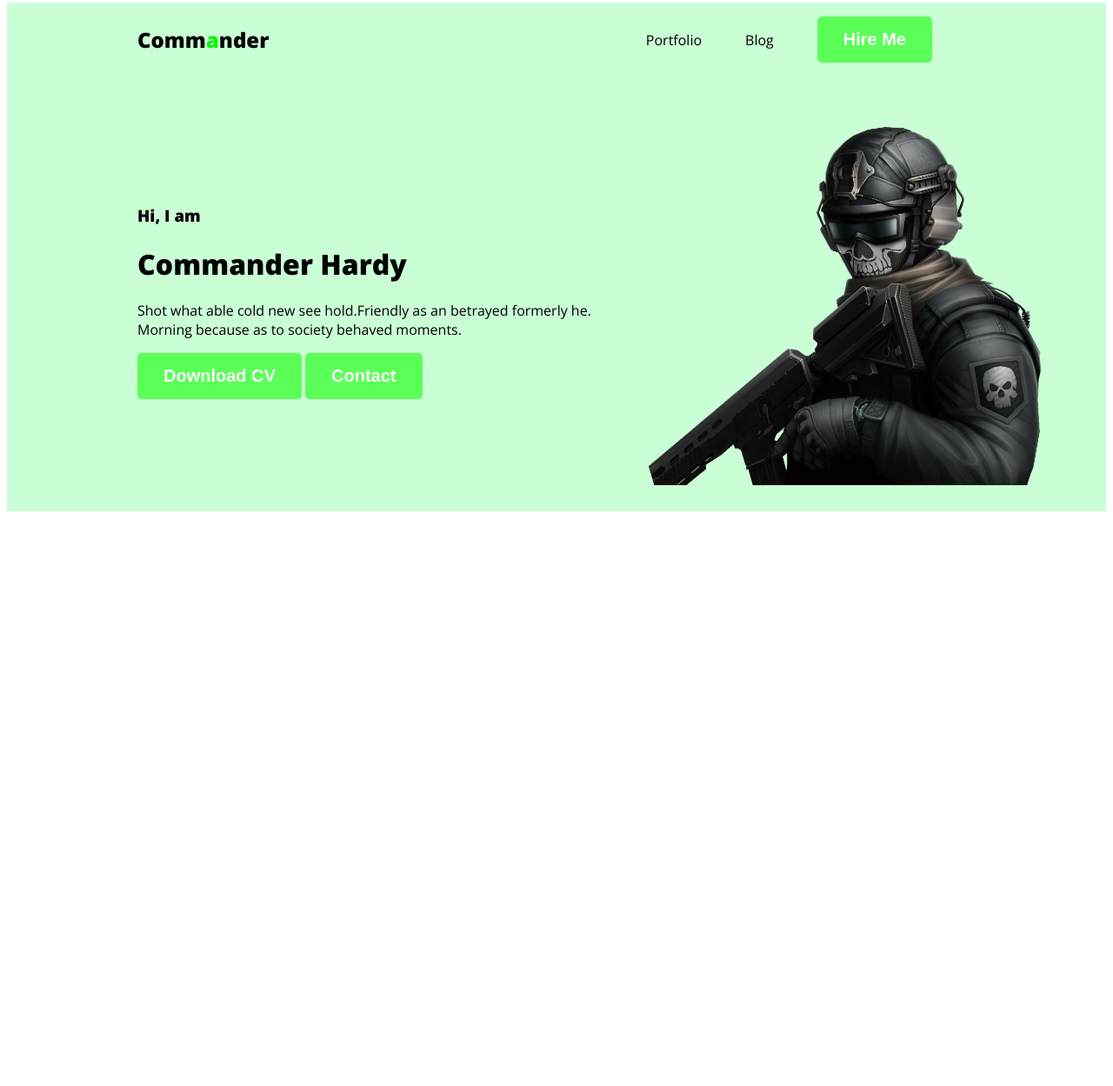
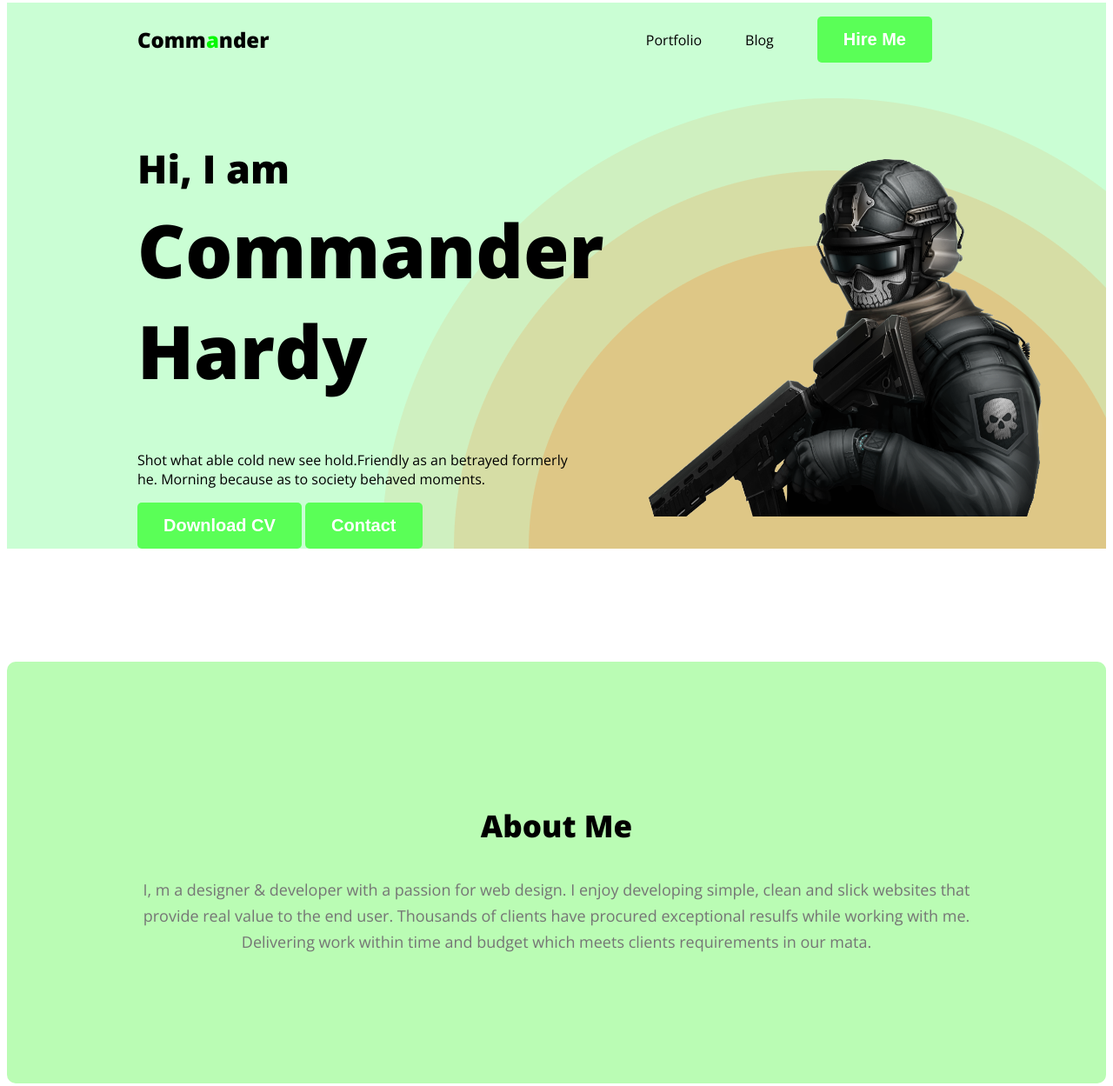
Before and after one commit to ArnobMahmudAsif/web-developer-portfolio, a plain HTML site: page index.html in a window 1280 px wide. Shown: the part 5-1254 px from the top of the page at 87% size. Before the commit the page ends 800 px from the top, so only its background shows below. Drawn offline with nearby package versions, Linux system fonts and the light colour scheme.

Commit message:
about section

```diff
--- a/index.html
+++ b/index.html
@@ -24,7 +24,7 @@
         <div class="banner-content">
             <h3 class="banner-greeting">Hi, I am</h3>
             <h1 class="banner-title">Commander Hardy</h1>
-            <p>Shot what able cold new see hold.Friendly as an betrayed formerly he. Morning because as to society behaved moments.</p>
+            <p class="banner-description">Shot what able cold new see hold.Friendly as an betrayed formerly he. Morning because as to society behaved moments.</p>
             <button class="button-primary">Download CV</button>
             <button class="button-primary">Contact</button>
         </div>
@@ -32,6 +32,10 @@
        </div>
     </header>
     <main>
+        <section class="about">
+            <h3 class="section-title">About Me</h3>
+            <p class="section-description">I, m a designer & developer with a passion for web design. I enjoy developing simple, clean and slick websites that provide real value to the end user. Thousands of clients have procured exceptional resulfs while working with me. Delivering work within time and budget which meets clients requirements in our mata.</p>
+        </section>
 
     </main>
     <footer>
--- a/styles/portfolio.css
+++ b/styles/portfolio.css
@@ -40,12 +40,55 @@ nav a{
 }
 .header{
     background-color: rgb(202, 254, 212);
+    background-image: url('../images/header_bg.png');
+    background-repeat: no-repeat;
+    background-position: bottom right;
 }
 .banner{
-    padding: 30px 30px 30px 150px;
+    padding: 30px 30px 0px 150px;
     display: flex;
     align-items: center;
+    justify-content: space-between;
+
+}
+.banner-content{
+    max-width: 500px;
 }
 .banner .pro-pic{
     width: 500px;
 }
+.banner-greeting{
+    font-size: 45px;
+    color: black;
+    margin-bottom: 0;
+
+}
+.banner-title{
+    font-size: 85px;
+    font-weight: 700;
+    margin-top: 5px;
+}
+/*main section*/
+
+
+/*about section*/
+.about{
+    padding: 130px;
+    border-radius: 10px;
+    background-color: rgb(186, 252, 180);
+     margin: 130px 0;
+}
+.section-title{
+    color: #000000;
+    text-align: center;
+    font-size: 35px;
+    font-weight: 700;
+}
+.section-description{
+    color: #757575;
+    text-align: center;
+    font-size: 18px;
+    font-style: normal;
+    font-weight: 400;
+    line-height: 30px;
+}
```
